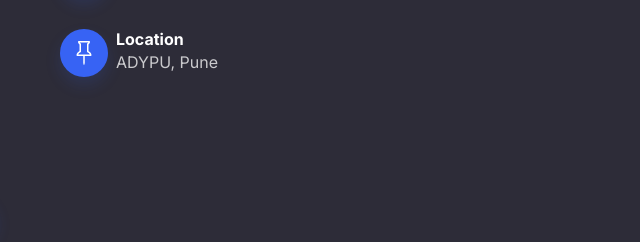
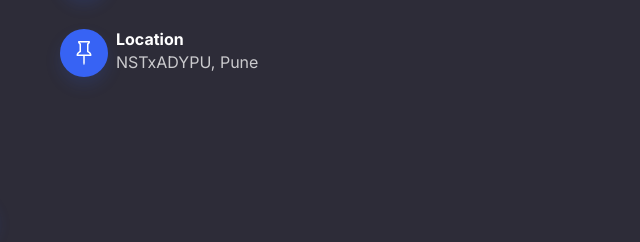
Before and after one commit to kritgarg/Artville, a plain HTML site: page contacts.html in a window 1280 px wide. Shown: the part 451-693 px from the top of the page, 608-1248 px from the left. Drawn offline with Linux system fonts and the light colour scheme; a script that the page names is missing.

Commit message:
finalizing contact page

```diff
--- a/contacts.html
+++ b/contacts.html
@@ -88,7 +88,7 @@
                                 </svg></div>
                             <div class="px-2">
                                 <h6 class="fw-bold mb-0">Location</h6>
-                                <p class="text-muted mb-0">ADYPU, Pune</p>
+                                <p class="text-muted mb-0">NSTxADYPU, Pune</p>
                             </div>
                         </div>
                     </div>
```
